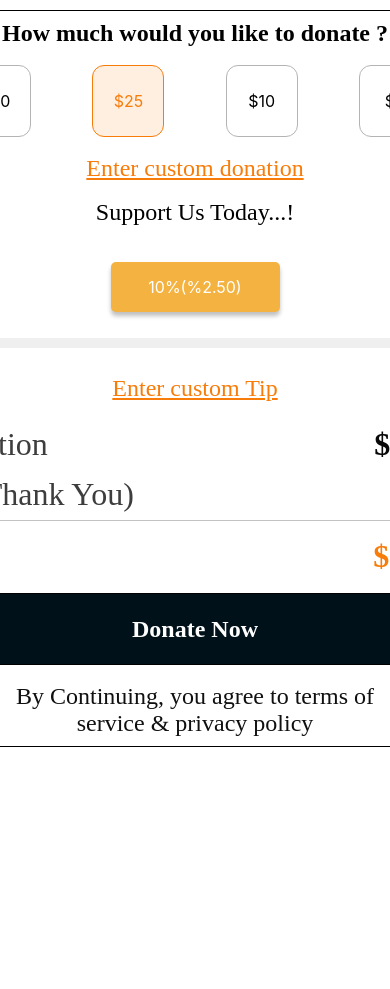
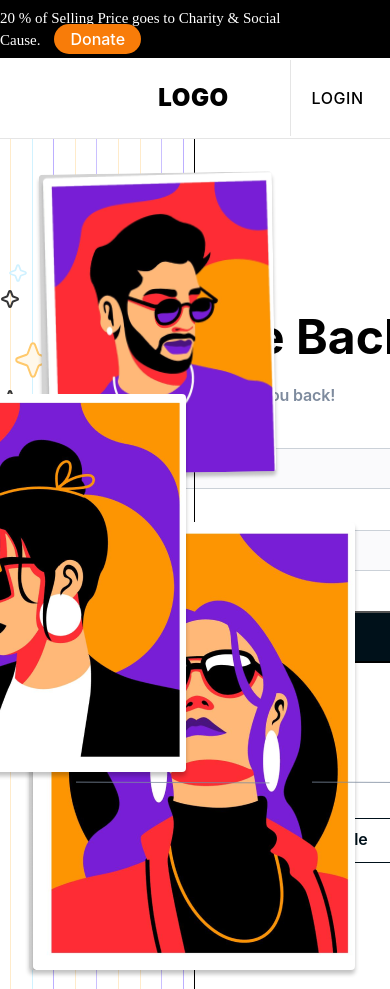
Before and after one commit to pankaj123445555/shopping_web, a React (Create React App) app: page / in a window 390 px wide. Before the commit the page ends 844 px from the top, so only its background shows below. Built offline with nearby package versions, Linux system fonts and the light colour scheme.

Commit message:
header page is responsive now

```diff
--- a/src/App.css
+++ b/src/App.css
@@ -5,7 +5,8 @@
 .header
 {
     display: flex;
-    padding: 12px 474.55px 12px 475.5px;
+    /* padding: 12px 474.55px 12px 475.5px; */
+    height: 58px;
     justify-content: center;
     align-items: center;
     background: #000;
--- a/src/App.js
+++ b/src/App.js
@@ -1,16 +1,16 @@
 import './App.css';
-import Checkout from './Component/Checkout';
-import DonationPopUp from './Component/DonationPopUp';
+// import Checkout from './Component/Checkout';
+// import DonationPopUp from './Component/DonationPopUp';
 // import Donation from './Component/Donation';
 // import Checkout from './Component/Checkout';
-// import LoginPage from './Component/LoginPage';
+import LoginPage from './Component/LoginPage';
 // import Signup from './Signup';
 
 
 function App() {
   return (
     <div className="App">
-       <DonationPopUp/>
+       <LoginPage/>
     </div>
   );
 }
```
